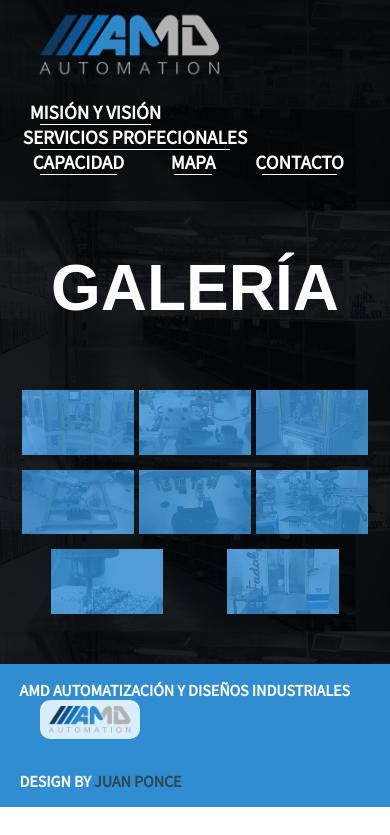
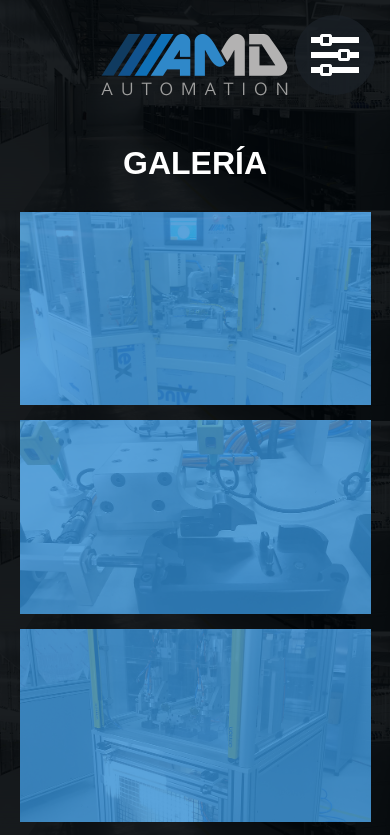
Before and after one commit to ElJuanii00/AMD_Autoamtion, a plain HTML site: page html/galeria.html in a window 390 px wide. Shown: the top 835 px of the page. Drawn offline with Linux system fonts and the light colour scheme; files whose address does not match are found by name.

Commit message:
Agregando responsive design(galeria_RD) a galeria.html en todas las resoluciones

```diff
--- a/css/galería.css
+++ b/css/galeria.css
@@ -9,9 +9,48 @@ h1, h2, h3 , h4, h5, h6{
   font-weight: normal;
 }
 
+@font-face {
+  font-family: 'icomoon';
+  src:  url('../fonts/icomoon.eot?6vbc8l');
+  src:  url('../fonts/icomoon.eot?6vbc8l#iefix') format('embedded-opentype'),
+    url('../fonts/icomoon.ttf?6vbc8l') format('truetype'),
+    url('../fonts/icomoon.woff?6vbc8l') format('woff'),
+    url('../fonts/icomoon.svg?6vbc8l#icomoon') format('svg');
+  font-weight: normal;
+  font-style: normal;
+}
+
+[class^="icon-"], [class*=" icon-"] {
+  /* use !important to prevent issues with browser extensions that change fonts */
+  font-family: 'icomoon' !important;
+  speak: none;
+  font-style: normal;
+  font-weight: normal;
+  font-variant: normal;
+  text-transform: none;
+  line-height: 1;
+
+  /* Better Font Rendering =========== */
+  -webkit-font-smoothing: antialiased;
+  -moz-osx-font-smoothing: grayscale;
+}
+
+.icon-images:before {
+  content: "\e90e";
+}
+.icon-equalizer:before {
+  content: "\e992";
+}
+.icon-mail4:before {
+  content: "\ea86";
+}
+.icon-youtube2:before {
+  content: "\ea9e";
+}
+
                     /* backgorund img */
 
-.background_img{
+.gallery_background_img{
   background-image: url(../images/img_amd_9.jpg);
   background-size: 100% auto;
   background-position: top;
@@ -43,7 +82,7 @@ h1, h2, h3 , h4, h5, h6{
 }
 
 .div_amd_logo{
-  width: 220px;
+  width: 24%;
   height: 100%;
 }
 
@@ -53,13 +92,18 @@ h1, h2, h3 , h4, h5, h6{
   background-size: 100% auto;
   background-repeat: no-repeat;
   background-position: center;
-  width: 220px;
-  height: 70px;
+  width: 100%;
+  height: 90px;
+}
+
+.nav{
+  width: 76%;
 }
 
 .nav_list{
   list-style: none;
   padding: 0;
+  justify-content: flex-end;
 }
 
 .nav_list li{
@@ -78,6 +122,7 @@ h1, h2, h3 , h4, h5, h6{
   border-bottom: 1px solid white;
   white-space: nowrap;
   width: 85%;
+  margin: 10px 0;
 }
 
                     /* gallery */
@@ -183,7 +228,7 @@ h1, h2, h3 , h4, h5, h6{
   vertical-align: middle;
   width: 100px;
   height: auto;
-  background-color: #daedfc;
+  background-color: white;
   border-radius: 10px;
   margin: 0 0 0 20px;
   /* border: 2px solid white; */
--- /dev/null
+++ b/css/galeria_RD.css
@@ -0,0 +1,39 @@
+@media screen and (min-width: 1024px){
+
+}
+
+@media screen and (max-width: 1440px){
+
+}
+
+
+@media screen and (max-width: 1024px){
+  .img_container{
+    width: 48%;
+  }
+}
+
+@media screen and (max-width: 768px){
+  .gallery h1{
+    font-size: 3em;
+    padding: 25px 0;
+  }
+}
+
+@media screen and (max-width: 420px){
+  .gallery h1{
+    font-size: 2em;
+    padding: 15px 0;
+  }
+
+  .img_container{
+    width: 100%;
+  }
+}
+
+@media screen and (max-width: 320px){
+  .gallery h1{
+    font-size: 2em;
+    padding: 0;
+  }
+}
--- a/css/index.css
+++ b/css/index.css
@@ -162,7 +162,7 @@ h1, h2, h3 , h4, h5, h6{
   /* background-color: rgba(0, 0, 0, 0.5); */
 }
 .div_amd_logo{
-  width: 220px;
+  width: 24%;
   height: 100%;
 }
 
@@ -172,13 +172,18 @@ h1, h2, h3 , h4, h5, h6{
   background-size: 100% auto;
   background-repeat: no-repeat;
   background-position: center;
-  width: 220px;
-  height: 70px;
+  width: 100%;
+  height: 90px;
+}
+
+.nav{
+  width: 76%;
 }
 
 .nav_list{
   list-style: none;
   padding: 0;
+  justify-content: flex-end;
 }
 
 .nav_list li{
@@ -197,6 +202,7 @@ h1, h2, h3 , h4, h5, h6{
   border-bottom: 1px solid white;
   white-space: nowrap;
   width: 85%;
+  margin: 10px 0;
 }
 
                     /* hero */
--- a/html/galería.html
+++ b/html/galeria.html
@@ -2,16 +2,20 @@
 <html lang="en" dir="ltr">
   <head>
     <meta charset="utf-8">
-    <link rel="stylesheet" href="../css/galería.css">
+    <link rel="stylesheet" href="../css/galeria.css">
+    <link rel="stylesheet" href="../css/index_RD.css">
+    <link rel="stylesheet" href="../css/galeria_RD.css">
+    <link rel="stylesheet" href="../css/lightbox.min.css">
+    <meta name="viewport" content="width=device-width initial-scale=1">
     <link href="https://fonts.googleapis.com/css?family=Fjalla+One|Source+Sans+Pro" rel="stylesheet">
-    <link rel="stylesheet" href="../css/lightbox.min.css">
     <script type="text/javascript" src="../js/lightbox-plus-jquery.min.js">
     </script>
     <title>Galería</title>
   </head>
   <body>
+    <i class="icon-equalizer burger_buttom" id="burger-menu"></i>
     <!-- <img class="background_img" src="../images/img_amd_9.jpg" alt=""> -->
-    <div class="background_img">
+    <div class="gallery_background_img">
       <section class="gallery">
         <header class="header">
           <div class="container">
@@ -104,5 +108,36 @@
         </div>
       </section>
     </div>
+    <script>
+      // console.log("Hola mundo! mi primera linea en JS")
+      const ipad = window.matchMedia('screen and (max-width: 768px)');
+      const menu = document.querySelector('.nav');
+      // console.log(menu);
+      const burgerButton =  document.querySelector('#burger-menu');
+      // console.log(burgerButton);
+      const links = document.querySelectorAll('.link');
+
+      ipad.addListener(validation)
+      function validation(event){
+        if(event.matches){
+          burgerButton.addEventListener('click', hideShow )
+          Array.from(links).forEach( link=> {
+          link.addEventListener('click',hideShow)
+        })
+        } else {
+          burgerButton.removeEventListener('click', hideShow )
+        }
+        console.log(event.matches);
+      }
+
+      validation(ipad);
+      function hideShow(){
+        if (menu.classList.contains("is-active")){
+            menu.classList.remove('is-active');
+        }else {
+          menu.classList.add('is-active');
+        }
+      }
+    </script>
   </body>
 </html>
```
Also changed, not shown: index.html (+1 -1 lines).
